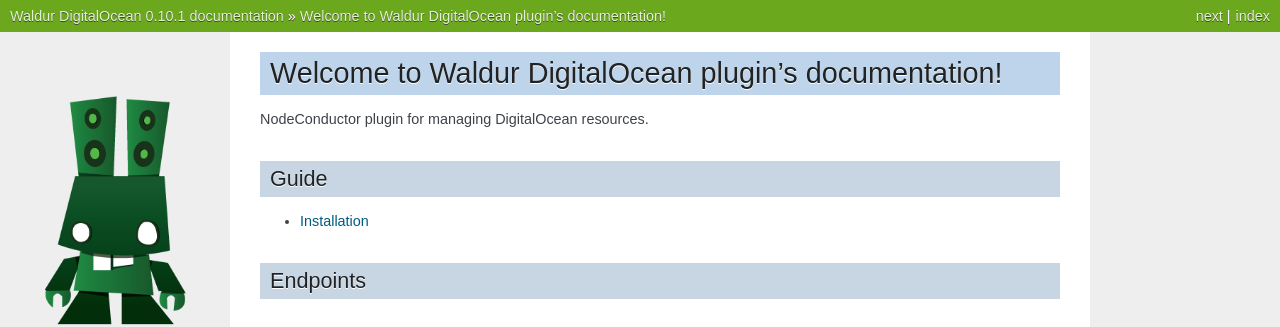
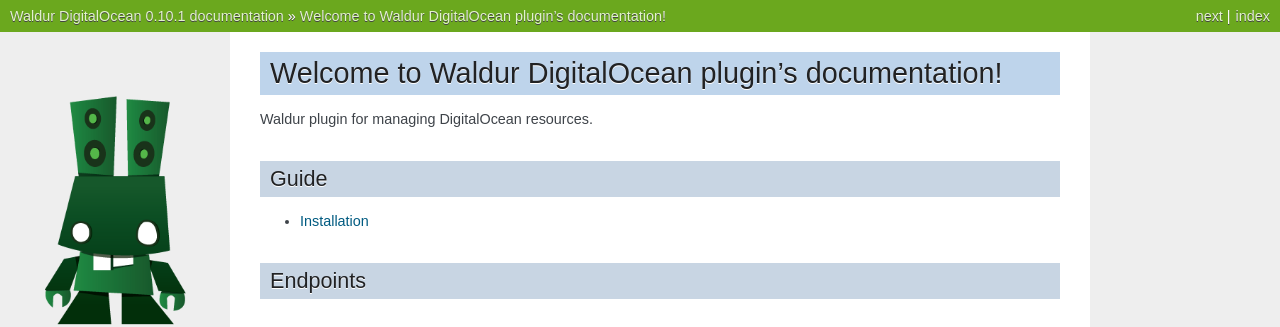
Before and after one commit to opennode/nodeconductor-digitalocean, a Sphinx documentation site: the page built from docs/index.rst, in a window 1280 px wide. Shown: the top 327 px of the page. Built offline with Sphinx 7.4.7, drawn with Linux system fonts in a browser that asks for light colours; pages that are not in the unit, such as notebooks, are missing from menus; the version number is read from the project's files by our own code.

Commit message:
Bump core dependency.

```diff
--- a/docs/index.rst
+++ b/docs/index.rst
@@ -1,7 +1,7 @@
 Welcome to Waldur DigitalOcean plugin's documentation!
-=============================================================
+======================================================
 
-NodeConductor plugin for managing DigitalOcean resources.
+Waldur plugin for managing DigitalOcean resources.
 
 Guide
 -----
--- a/setup.py
+++ b/setup.py
@@ -12,7 +12,7 @@
 ]
 
 install_requires = [
-    'waldur_core>0.148.3',
+    'waldur-core>=0.151.0',
     'python-digitalocean>=1.5',
 ]
 
```
Also changed, not shown: 1 other file.
